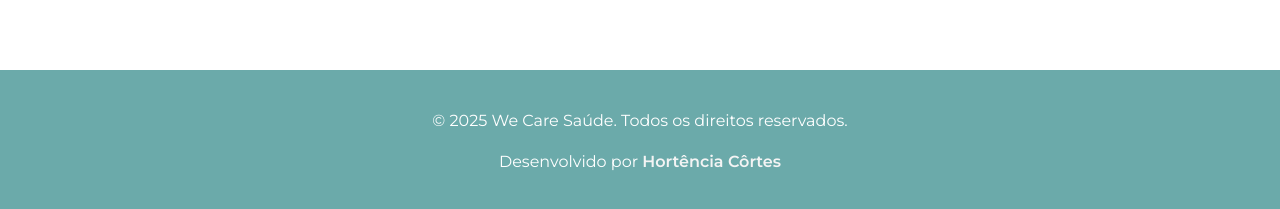
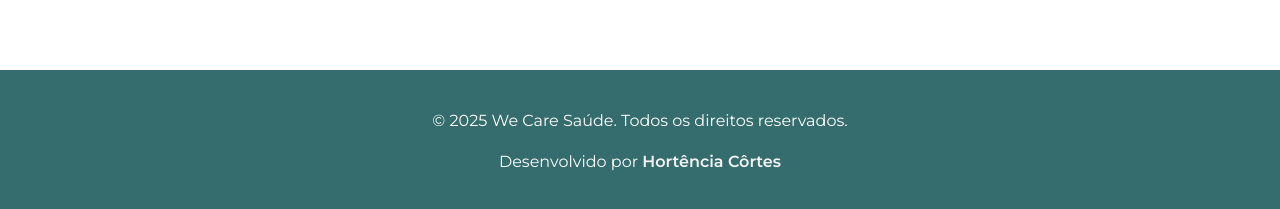
Before and after one commit to hortenciacortes/we-care, a Next.js app: page / in a window 1280 px wide. Shown: the part 2915-3124 px from the top of the page. Built offline with nearby package versions, Linux system fonts and the light colour scheme.

Commit message:
UPDATE: change footer background color to primary-500 and format anchor styles

```diff
--- a/src/app/components/footer/footer.module.scss
+++ b/src/app/components/footer/footer.module.scss
@@ -2,7 +2,7 @@
 
 .container {
   padding             : 40px 0px;
-  background-color    : var(--hc-primary-300);
+  background-color    : var(--hc-primary-500);
 }
 
 .footer {
@@ -14,7 +14,7 @@
   }
 
   a {
-    color: var(--hc-foreground-50);
-    font-weight: 600;
+    color             : var(--hc-foreground-50);
+    font-weight       : 600;
   }
 }
```
